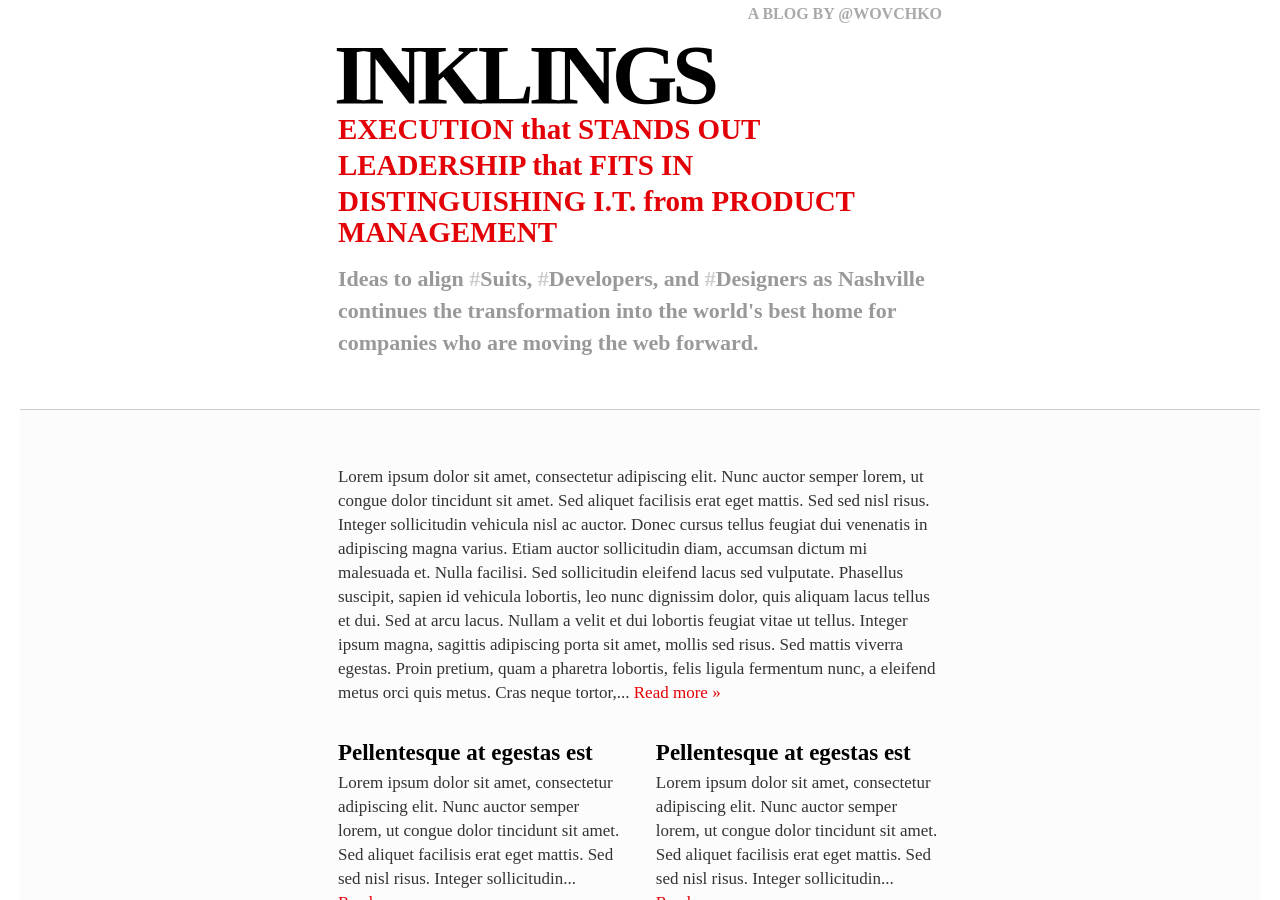
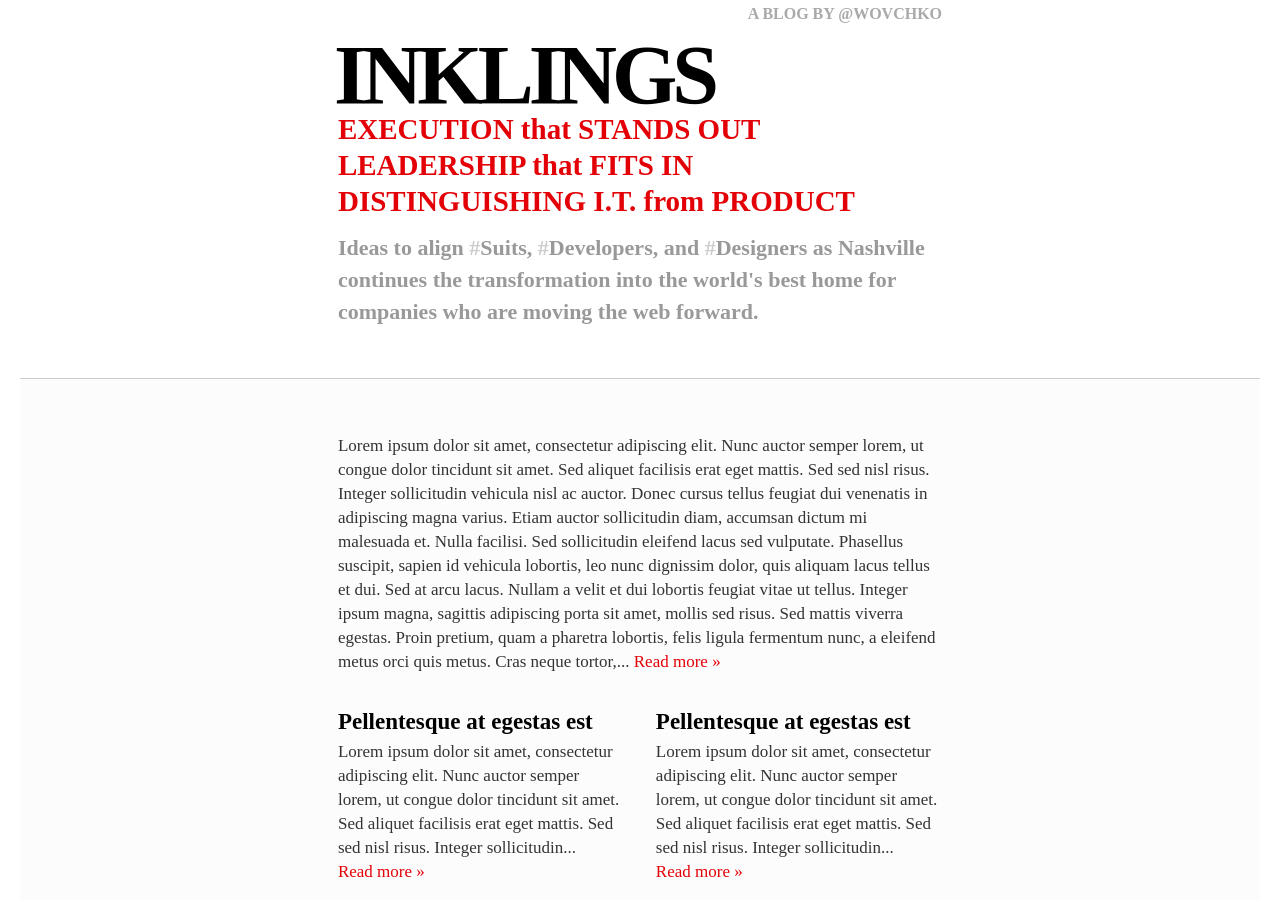
Before and after one commit to wovchko/inklings, a Jekyll site: the page built from index.html, in a window 1280 px wide and 900 px high. Built offline with Jekyll 4.4.1, drawn with Linux system fonts in a browser that asks for light colours; Markdown is read by kramdown in place of the engine named in the settings; the list of posts is cut into pages by our own code.

```diff
--- a/_layouts/default.html
+++ b/_layouts/default.html
@@ -27,7 +27,7 @@
           <h2>Inklings</h2>
           <h3>Execution <span>that</span> stands out</h3>
           <h3>Leadership <span>that</span> fits in</h3>
-          <h3>Distinguishing I.T. <span>from</span> Product Management</h3>
+          <h3>Distinguishing I.T. <span>from</span> Product</h3>
           <h4>Ideas to align <span>#</span><a href="#">Suits</a>, <span>#</span><a href="#">Developers</a>, and <span>#</span><a href="#">Designers</a> as <a href="http://goo.gl/maps/pAuiF" target="_blank">Nashville</a> continues the transformation into the world's best home for companies who are moving the web forward.</h4>
         </div>
         <div class="span3"></div>
```
